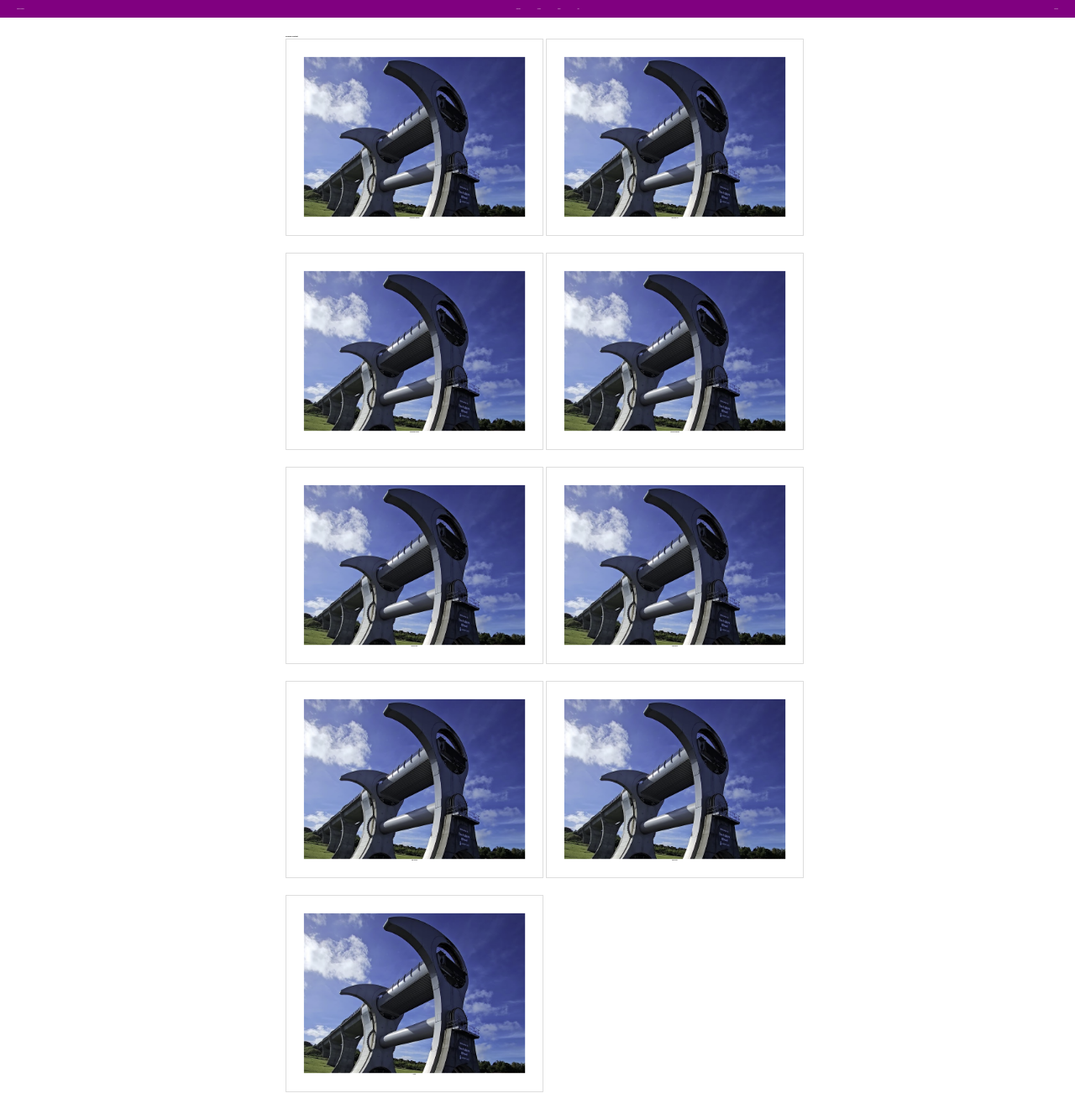
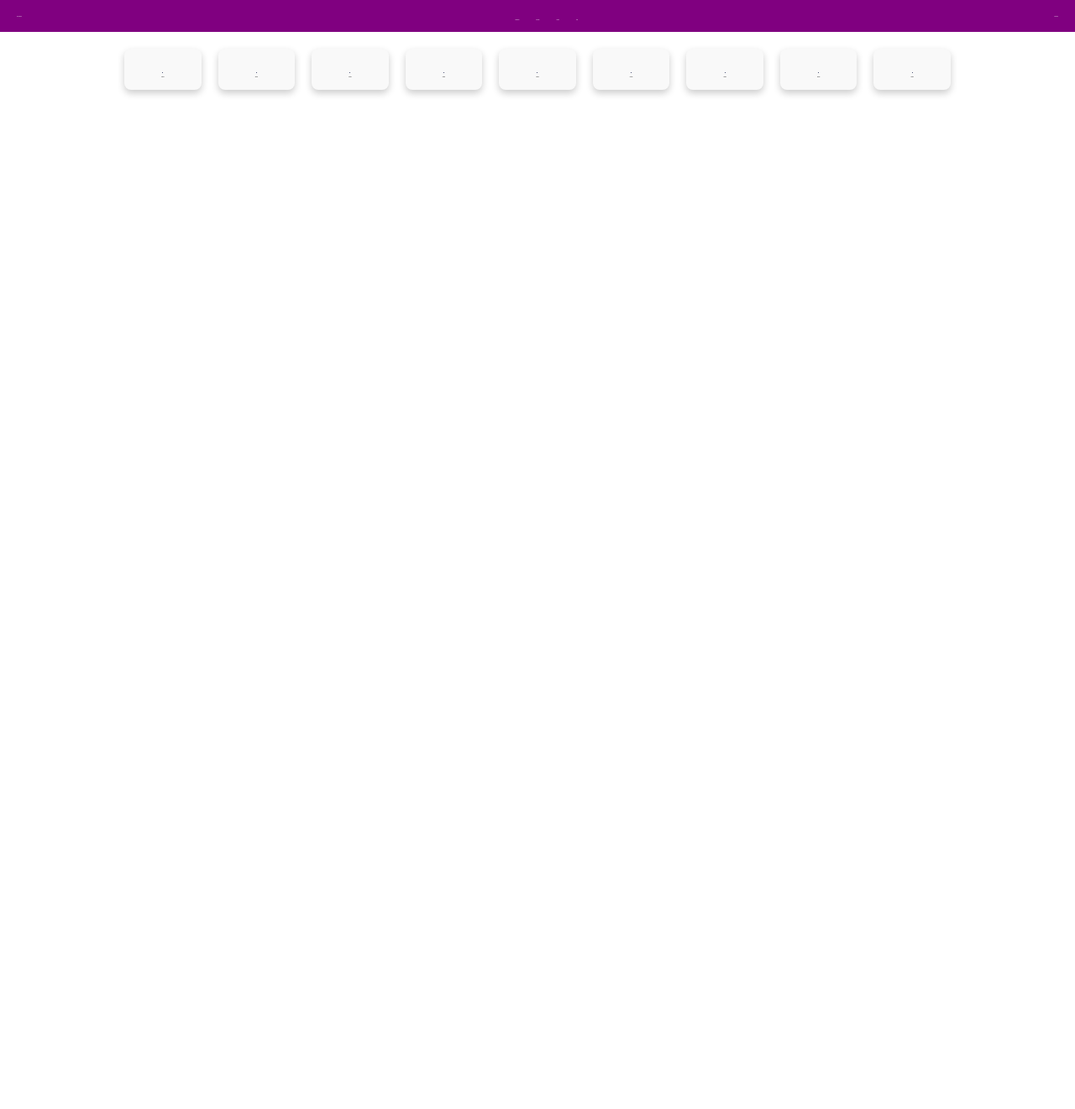
Before and after one commit to DefoNotGus/ML_for_Adaptive_UI, a Flask app: template templates/prototype.html in a window 1280 px wide. Shown: the whole page at 84% size. After the commit the page ends 114 px from the top, so only its background shows below. Run offline with Flask 3, Linux system fonts and the light colour scheme; the template is opened without the code that fills it: most values are stand-ins (such as "Sample title", 1, 10 or a date in 2020); parts of the project's set-up code (start-up, migrations or seed data) failed here and were passed over.

Commit message:
It works, and only 35 errors! GREAT!

```diff
--- a/app.py
+++ b/app.py
@@ -17,11 +17,21 @@ except Exception as e:
 
 @app.route('/', methods=['GET', 'POST'])
 def index():
+    course_modules = [
+        "Math Fundamentals", "Python Basics", "Cybersecurity 101",
+        "Machine Learning", "Data Science", "Web Development",
+        "Networking", "Cloud Computing", "Ethical Hacking"
+    ]
+
+    # Default sizes for prototype 2 (static)
+    text_size = 16
+    image_size = 265
+
     if request.method == 'POST':
         prototype = request.form.get('prototype')
 
         if prototype == "prototype2":
-            return render_template('prototype.html')
+            return render_template('prototype.html', course_modules=course_modules, text_size=text_size, image_size=image_size, prototype=2)
 
         elif prototype == "prototype1":
             try:
@@ -39,14 +49,14 @@ def index():
                 text_size = rf_text_size.predict(features)[0]
                 image_size = rf_image_size.predict(features)[0]
 
-                return render_template('prototype.html', text_size=text_size, image_size=image_size)
+                return render_template('prototype.html', course_modules=course_modules, text_size=text_size, image_size=image_size, prototype=1)
 
             except ValueError:
                 return "Error: Invalid input. Please enter numerical values."
             except Exception as e:
                 return f"Error: {e}"
 
-    return render_template('index.html')
+    return render_template('index.html', course_modules=course_modules)
 
 if __name__ == '__main__':
     app.run(debug=True)
--- a/static/css/prototype.css
+++ b/static/css/prototype.css
@@ -14,6 +14,7 @@ header {
     display: flex;
     justify-content: space-between;
     align-items: center;
+    flex-wrap: wrap; /* Ensures proper wrapping if text size is large */
 }
 
 header .logo {
@@ -23,6 +24,7 @@ header .logo {
 header nav ul {
     list-style: none;
     display: flex;
+    flex-wrap: wrap; /* Prevents nav items from overflowing */
     margin: 0;
     padding: 0;
 }
@@ -37,64 +39,34 @@ header nav ul li a {
 }
 
 .container {
-    width: 50%;
+    width: 80%;
     margin: 20px auto;
     padding: 0 20px;
     box-sizing: border-box;
 }
 
+/* Dynamic Course Grid */
 .course-grid {
     display: grid;
-    grid-template-columns: repeat(auto-fit, minmax(265px, 1fr)); /* Dynamically adjusts */
+    grid-template-columns: repeat(auto-fit, minmax(var(--min-card-size, 265px), 1fr));
     gap: 20px;
+    justify-content: center;
 }
 
+/* Course Cards */
 .course-card {
-    display: flex;
-    flex-direction: column;
-    align-items: center;
-    justify-content: center;
-    border: 1px solid #ddd;
-    padding: 20px;
-    box-sizing: border-box;
-    min-width: fit-content;
-    max-width: 100%;
+    background-color: #f9f9f9;
+    border-radius: 8px;
+    padding: 15px;
+    box-shadow: 0 4px 8px rgba(0, 0, 0, 0.2);
+    text-align: center;
 }
 
-/* Default size for Prototype 2 */
-.prototype2 .course-image img {
-    width: 265px;
-    height: 192px;
+/* Course Images */
+.course-image img {
+    width: 100%;
+    height: auto;
+    max-width: var(--image-size, 265px); /* Dynamically adjust */
+    max-height: var(--image-size, 265px);
+    object-fit: contain;
 }
-
-/* Dynamic size for Prototype 1 */
-.prototype1 .course-image img {
-    width: auto;
-    height: auto;
-    max-width: 100%; /* Prevents stretching */
-    max-height: 450px;
-}
-
-.popup {
-    display: none;
-    position: fixed;
-    z-index: 1;
-    left: 0;
-    top: 0;
-    width: 100%;
-    height: 100%;
-    overflow: auto;
-    background-color: rgba(0, 0, 0, 0.4);
-}
-
-.popup-content {
-    background-color: #fefefe;
-    margin: 15% auto;
-    padding: 20px;
-    border: 1px solid #888;
-    width: 80%;
-}
-
-.popup.show {
-    display: block;
-}
--- a/templates/prototype.html
+++ b/templates/prototype.html
@@ -6,82 +6,45 @@
     <title>Moodle Mockup - Prediction Results</title>
     <link rel="stylesheet" href="{{ url_for('static', filename='css/prototype.css') }}">
     <style>
-        /* Dynamic Styles */
-        body {
-            font-size: {% if text_size %}{{ text_size }}px{% else %}16px{% endif %};
-        }
-
-        .prototype1 .sample-image {
-            width: {% if image_size %}{{ image_size }}px{% else %}265px{% endif %};
-            height: {% if image_size %}{{ image_size }}px{% else %}192px{% endif %};
+        :root {
+            --image-size: {{ image_size }}px;
+            --min-card-size: calc({{ image_size }}px + 50px); /* Adjust grid item size */
         }
     </style>
-    <script>
-        window.flaskData = {
-            textSize: JSON.parse('{{ text_size | default(16) | tojson | safe }}'),
-            imageSize: JSON.parse('{{ image_size | default(100) | tojson | safe }}')
-        };
-    </script>
+
 </head>
 <body>
-    <div id="filter-popup" class="popup">
-        <div class="popup-content">
-            <h3>Adjust Display Settings</h3>
-            <p>Use the controls below to adjust text and image sizes to suit your preferences.</p>
-            <div class="controls">
-                <div class="control">
-                    <label for="text-size">Text Size</label>
-                    <button id="text-increase">A+</button>
-                    <button id="text-decrease">A-</button>
-                    <p id="text-size-display">Current text size: {% if text_size %}{{ text_size }}px{% else %}16px{% endif %}</p>
-                </div>
-                <div class="control">
-                    <label for="image-size">Image Size</label>
-                    <button id="image-increase">🔼</button>
-                    <button id="image-decrease">🔽</button>
-                    <p id="image-size-display">Current image size: {% if image_size %}{{ image_size }}px{% else %}200px{% endif %}</p>
-                </div>
-            </div>
-            <br><br>
-            <button id="accept-settings" class="btn">Accept Settings</button>
-        </div>
-    </div>
     <header>
-        <div class="logo">MockOODLE</div>
+        <div class="logo" style="font-size: {{ text_size }}px;">MockOODLE</div>
         <nav>
             <ul>
-                <li><a href="#">Dashboard</a></li>
-                <li><a href="#">Welcome</a></li>
-                <li><a href="#">Support</a></li>
-                <li><a href="#">Staff</a></li>
+                <li><a href="#" style="font-size: {{ text_size }}px;">Dashboard</a></li>
+                <li><a href="#" style="font-size: {{ text_size }}px;">Welcome</a></li>
+                <li><a href="#" style="font-size: {{ text_size }}px;">Support</a></li>
+                <li><a href="#" style="font-size: {{ text_size }}px;">Staff</a></li>
             </ul>
         </nav>
-        <div class="edit-mode" id="edit-mode-button">Edit mode</div>
+        <div class="edit-mode" id="edit-mode-button" style="font-size: {{ text_size }}px;">Edit mode</div>
     </header>
+
     <div class="container">
-        <div class="course-overview">
-            <h1>Course content</h1>
         <div class="course-grid">
-                {% set course_modules = ["Introduction to Computing", "World History 101", "Fundamentals of Biology", "Advanced Programming", "European History", "Cellular Biology", "Data Structures", "Modern History", "Ecology"] %}
             {% for i in range(1, 10) %}
-                <div class="course-card {% if prototype == 'prototype1' %}prototype1{% else %}prototype2{% endif %}">
+            <div class="course-card">
                 <div class="course-image">
-                        <img src="{{ url_for('static', filename='img/icon1.png') }}"
-                             alt="{{ course_modules[i-1] }}"
-                             class="sample-image">
+                    <img src="{{ url_for('static', filename='img/icon' + i|string + '.png') }}"
+                         alt="Course Image"
+                         style="width: {{ image_size }}px; height: {{ image_size }}px;">
                 </div>
                 <div class="course-details">
-                        <div class="course-title">{{ course_modules[i-1] }}</div>
+                    <div class="course-title" style="font-size: {{ text_size }}px;">
+                        {{ course_modules[i-1] }}
+                    </div>
                 </div>
             </div>
             {% endfor %}
         </div>
     </div>
-    </div>
-    <script>
-        document.getElementById('edit-mode-button').addEventListener('click', function() {
-            document.getElementById('filter-popup').classList.add('show');
-        });
-    </script>
+
 </body>
 </html>
```
Lines whose indentation alone changed are shown as unchanged.
